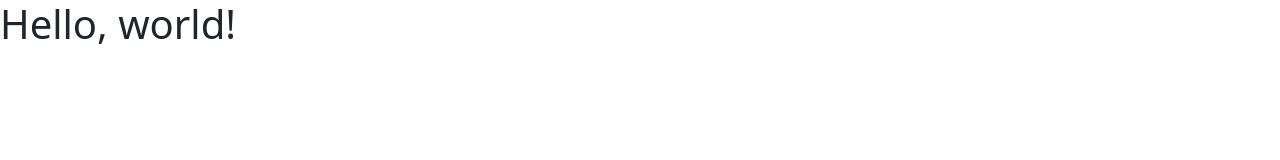
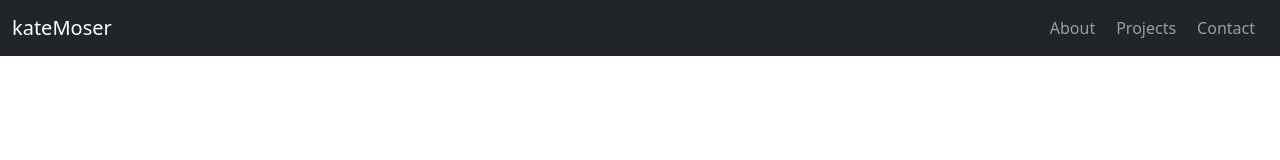
Before and after one commit to katemoser/personal-website, a plain HTML site: page index.html in a window 1280 px wide. Drawn offline with nearby package versions, Linux system fonts and the light colour scheme.

Commit message:
Made Navigation Bar

```diff
--- a/index.html
+++ b/index.html
@@ -1,19 +1,48 @@
 <!doctype html>
 <html lang="en">
+
 <head>
   <!-- Required meta tags -->
   <meta charset="utf-8">
   <meta name="viewport" content="width=device-width, initial-scale=1">
 
   <!-- Bootstrap CSS -->
-    <link href="https://cdn.jsdelivr.net/npm/bootstrap@5.1.1/dist/css/bootstrap.min.css" rel="stylesheet" integrity="sha384-F3w7mX95PdgyTmZZMECAngseQB83DfGTowi0iMjiWaeVhAn4FJkqJByhZMI3AhiU" crossorigin="anonymous">
-
+  <link href="https://cdn.jsdelivr.net/npm/bootstrap@5.1.1/dist/css/bootstrap.min.css" rel="stylesheet"
+    integrity="sha384-F3w7mX95PdgyTmZZMECAngseQB83DfGTowi0iMjiWaeVhAn4FJkqJByhZMI3AhiU" crossorigin="anonymous">
+  <link href="style.css" rel="stylesheet">
   <title>Kate Moser</title>
 </head>
+
 <body>
-    <h1>Hello, world!</h1>
+  <!----------------Navigation Bar-------------------->
+  <nav class="navbar sticky-top navbar-expand-sm navbar-dark bg-dark" id="navigationbar">
+    <div class="container-fluid">
+      <a class="navbar-brand" href="">kateMoser</a>
+      <button class="navbar-toggler" type="button" data-bs-toggle="collapse" data-bs-target="#menuOptions"
+        aria-controls="navbarSupportedContent" aria-expanded="false" aria-label="Toggle navigation">
+        <span class="navbar-toggler-icon"></span>
+      </button>
 
-    <script src="https://cdn.jsdelivr.net/npm/bootstrap@5.1.1/dist/js/bootstrap.bundle.min.js" integrity="sha384-/bQdsTh/da6pkI1MST/rWKFNjaCP5gBSY4sEBT38Q/9RBh9AH40zEOg7Hlq2THRZ" crossorigin="anonymous"></script>
+      <div class="collapse navbar-collapse" id="menuOptions">
+        <ul class="navbar-nav ms-auto">
+          <li class="navbar-item">
+            <a class="nav-link" href="">About</a>
+          </li>
+          <li class="navbar-item">
+            <a class="nav-link" href="">Projects</a>
+          </li>
+          <li class="navbar-item">
+            <a class="nav-link" href="">Contact</a>
+          </li>
+        </ul>
+      </div>
+    </div>
+
+  </nav>
+  <script src="https://cdn.jsdelivr.net/npm/bootstrap@5.1.1/dist/js/bootstrap.bundle.min.js"
+    integrity="sha384-/bQdsTh/da6pkI1MST/rWKFNjaCP5gBSY4sEBT38Q/9RBh9AH40zEOg7Hlq2THRZ"
+    crossorigin="anonymous"></script>
 
 </body>
+
 </html>
--- a/style.css
+++ b/style.css
@@ -0,0 +1,4 @@
+.navbar-item {
+    text-align: right;
+    padding-right: 5px;
+}
```
Lines whose indentation alone changed are shown as unchanged.
